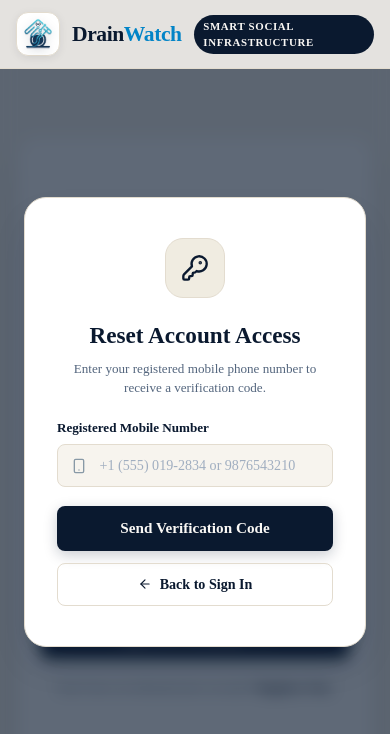
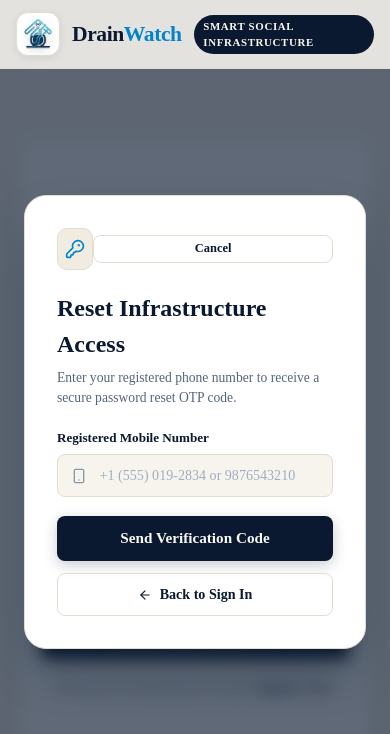
Before and after one commit to JiyaDarshini/DrainWatch, a React (Vite) app: page / in a window 390 px wide. Both pictures are taken after a click on the button "Forgot Password?". Shown: the top 734 px of the page. Built offline with nearby package versions, Linux system fonts and the light colour scheme; the HTML template or start-up script is replaced by a standard one.

Commit message:
Auto-redirect to dashboard on auth completion and remove pre-filled phone number placeholders

```diff
--- a/src/components/AuthModal.jsx
+++ b/src/components/AuthModal.jsx
@@ -21,6 +21,7 @@ import {
 import OtpVerification from './OtpVerification';
 import ForgotPasswordModal from './ForgotPasswordModal';
 import DrainWatchLogo from './DrainWatchLogo';
+import { safeJson } from '../utils/api';
 
 export default function AuthModal({ onAuthSuccess }) {
   const [activeTab, setActiveTab] = useState('login'); // 'login' | 'register'
@@ -29,7 +30,7 @@ export default function AuthModal({ onAuthSuccess }) {
   const [loginIdentifier, setLoginIdentifier] = useState('');
   const [loginPassword, setLoginPassword] = useState('');
   const [showLoginPassword, setShowLoginPassword] = useState(false);
-  const [rememberMe, setRememberMe] = useState(true);
+  const [rememberMe, setRememberMe] = useState(false);
 
   // Register fields
   const [fullName, setFullName] = useState('');
@@ -113,10 +114,10 @@ export default function AuthModal({ onAuthSuccess }) {
         }),
       });
 
-      const data = await res.json();
+      const data = await safeJson(res);
 
       if (!res.ok || !data.success) {
-        throw new Error(data.message || 'Login failed');
+        throw new Error(data.message || 'Login failed. Please verify credentials.');
       }
 
       setSuccessMsg(data.message || 'Login successful!');
@@ -176,7 +177,7 @@ export default function AuthModal({ onAuthSuccess }) {
         }),
       });
 
-      const data = await res.json();
+      const data = await safeJson(res);
 
       if (!res.ok || !data.success) {
         throw new Error(data.message || 'Registration failed');
@@ -306,7 +307,7 @@ export default function AuthModal({ onAuthSuccess }) {
 
           {/* SIGN IN FORM */}
           {activeTab === 'login' ? (
-            <form onSubmit={handleLoginSubmit}>
+            <form onSubmit={handleLoginSubmit} autoComplete="off">
               <div className="form-group">
                 <label className="form-label">Email or Phone Number</label>
                 <div className="input-container">
@@ -316,9 +317,10 @@ export default function AuthModal({ onAuthSuccess }) {
                   <input
                     type="text"
                     className="input-field"
-                    placeholder="officer@city.gov or +1 (555) 019-2834"
+                    placeholder="Enter email or mobile number"
                     value={loginIdentifier}
                     onChange={(e) => setLoginIdentifier(e.target.value)}
+                    autoComplete="off"
                     required
                   />
                 </div>
@@ -343,9 +345,10 @@ export default function AuthModal({ onAuthSuccess }) {
                   <input
                     type={showLoginPassword ? 'text' : 'password'}
                     className="input-field"
-                    placeholder="••••••••••••"
+                    placeholder="Enter your password"
                     value={loginPassword}
                     onChange={(e) => setLoginPassword(e.target.value)}
+                    autoComplete="new-password"
                     required
                   />
                   <button
@@ -443,7 +446,7 @@ export default function AuthModal({ onAuthSuccess }) {
                     <input
                       type="tel"
                       className="input-field"
-                      placeholder="9876543210"
+                      placeholder="Enter 10-digit mobile number"
                       value={registerPhone}
                       onChange={(e) => setRegisterPhone(e.target.value)}
                       autoComplete="off"
@@ -586,10 +589,14 @@ export default function AuthModal({ onAuthSuccess }) {
       {showForgotPassword && (
         <ForgotPasswordModal
           onClose={() => setShowForgotPassword(false)}
-          onSuccess={() => {
+          onSuccess={(resetUser, resetToken) => {
             setShowForgotPassword(false);
-            setActiveTab('login');
-            setSuccessMsg('Password reset! Please log in with your updated password.');
+            if (resetUser && onAuthSuccess) {
+              onAuthSuccess(resetUser, resetToken);
+            } else {
+              setActiveTab('login');
+              setSuccessMsg('Password reset! Please log in with your updated password.');
+            }
           }}
         />
       )}
--- a/src/components/ForgotPasswordModal.jsx
+++ b/src/components/ForgotPasswordModal.jsx
@@ -1,5 +1,6 @@
 import React, { useState } from 'react';
 import { KeyRound, Smartphone, Lock, AlertCircle, CheckCircle, ArrowLeft, RefreshCw } from 'lucide-react';
+import { safeJson } from '../utils/api';
 
 export default function ForgotPasswordModal({ onClose, onSuccess }) {
   const [step, setStep] = useState(1); // 1 = Enter phone, 2 = Enter OTP and new password
@@ -28,7 +29,7 @@ export default function ForgotPasswordModal({ onClose, onSuccess }) {
         headers: { 'Content-Type': 'application/json' },
         body: JSON.stringify({ phone }),
       });
-      const data = await res.json();
+      const data = await safeJson(res);
       if (!res.ok || !data.success) {
         throw new Error(data.message || 'Failed to dispatch reset OTP');
       }
@@ -70,15 +71,18 @@ export default function ForgotPasswordModal({ onClose, onSuccess }) {
         body: JSON.stringify({ phone, otp, newPassword, confirmNewPassword }),
       });
 
-      const data = await res.json();
+      const data = await safeJson(res);
       if (!res.ok || !data.success) {
         throw new Error(data.message || 'Failed to reset password');
       }
 
-      setSuccessMsg('Password reset successful! You can now log in.');
+      setSuccessMsg(data.message || 'Password reset successful! Opening Dashboard...');
+      if (data.token) {
+        localStorage.setItem('drainwatch_token', data.token);
+      }
       setTimeout(() => {
-        onSuccess();
-      }, 1500);
+        onSuccess(data.user, data.token);
+      }, 900);
     } catch (err) {
       setErrorMsg(err.message || 'Error updating password');
     } finally {
@@ -97,31 +101,61 @@ export default function ForgotPasswordModal({ onClose, onSuccess }) {
       justifyContent: 'center',
       zIndex: 100,
       padding: '1.5rem',
+      animation: 'fadeIn 0.2s ease-out'
     }}>
-      <div className="otp-card" style={{ width: '100%', maxWidth: '440px', position: 'relative' }}>
-        <div className="otp-icon-wrap">
-          <KeyRound size={28} />
+      <div style={{
+        background: '#FFFFFF',
+        borderRadius: 'var(--radius-lg)',
+        width: '100%',
+        maxWidth: '440px',
+        padding: '2rem',
+        boxShadow: '0 25px 50px -12px rgba(10, 25, 47, 0.35)',
+        border: '1px solid var(--border-beige)',
+        position: 'relative'
+      }}>
+        <div style={{ display: 'flex', alignItems: 'center', justifyContent: 'space-between', marginBottom: '1.25rem' }}>
+          <div style={{
+            width: '42px',
+            height: '42px',
+            borderRadius: '10px',
+            background: 'var(--bg-secondary)',
+            color: 'var(--water-cyan)',
+            display: 'flex',
+            alignItems: 'center',
+            justifyContent: 'center',
+            border: '1px solid var(--border-beige)'
+          }}>
+            <KeyRound size={20} />
+          </div>
+          <button
+            type="button"
+            onClick={onClose}
+            className="btn-secondary-outline"
+            style={{ padding: '0.35rem 0.75rem', fontSize: '0.78rem' }}
+          >
+            Cancel
+          </button>
         </div>
 
-        <h3 style={{ fontFamily: 'var(--font-display)', fontSize: '1.45rem', fontWeight: 700, color: 'var(--navy-900)', marginBottom: '0.35rem' }}>
-          Reset Account Access
-        </h3>
-        <p style={{ fontSize: '0.82rem', color: 'var(--text-muted)', marginBottom: '1.25rem' }}>
+        <h2 style={{ fontFamily: 'var(--font-display)', fontSize: '1.5rem', fontWeight: 700, color: 'var(--navy-900)', marginBottom: '0.35rem' }}>
+          {step === 1 ? 'Reset Infrastructure Access' : 'Set New Password'}
+        </h2>
+        <p style={{ fontSize: '0.85rem', color: 'var(--text-muted)', marginBottom: '1.25rem' }}>
           {step === 1
-            ? 'Enter your registered mobile phone number to receive a verification code.'
+            ? 'Enter your registered phone number to receive a secure password reset OTP code.'
             : `Enter the code sent to ${phone} and set your new password.`}
         </p>
 
         {errorMsg && (
-          <div className="alert-banner error">
-            <AlertCircle size={16} style={{ flexShrink: 0 }} />
+          <div className="alert-banner error" style={{ marginBottom: '1rem' }}>
+            <AlertCircle size={16} />
             <span>{errorMsg}</span>
           </div>
         )}
 
         {successMsg && (
-          <div className="alert-banner success">
-            <CheckCircle size={16} style={{ flexShrink: 0 }} />
+          <div className="alert-banner success" style={{ marginBottom: '1rem' }}>
+            <CheckCircle size={16} />
             <span>{successMsg}</span>
           </div>
         )}
--- a/src/components/OtpVerification.jsx
+++ b/src/components/OtpVerification.jsx
@@ -1,5 +1,6 @@
 import React, { useState, useEffect, useRef } from 'react';
 import { Smartphone, CheckCircle, RefreshCw, AlertCircle, ArrowLeft, ShieldCheck } from 'lucide-react';
+import { safeJson } from '../utils/api';
 
 export default function OtpVerification({ phone, onVerified, onCancel, initialDevOtp }) {
   const [otpValues, setOtpValues] = useState(['', '', '', '', '', '']);
@@ -51,12 +52,18 @@ export default function OtpVerification({ phone, onVerified, onCancel, initialDe
   const handlePaste = (e) => {
     e.preventDefault();
     const pastedData = e.clipboardData.getData('text').trim();
-    if (/^\d{6}$/.test(pastedData)) {
-      const digits = pastedData.split('');
-      setOtpValues(digits);
-      if (inputRefs.current[5]) {
-        inputRefs.current[5].focus();
-      }
+    if (!/^\d+$/.test(pastedData)) return;
+
+    const digits = pastedData.slice(0, 6).split('');
+    const newValues = [...otpValues];
+    digits.forEach((digit, idx) => {
+      if (idx < 6) newValues[idx] = digit;
+    });
+    setOtpValues(newValues);
+
+    const nextIndex = Math.min(digits.length, 5);
+    if (inputRefs.current[nextIndex]) {
+      inputRefs.current[nextIndex].focus();
     }
   };
 
@@ -67,16 +74,16 @@ export default function OtpVerification({ phone, onVerified, onCancel, initialDe
   };
 
   const handleVerify = async (e) => {
-    if (e) e.preventDefault();
+    e.preventDefault();
     const enteredOtp = otpValues.join('');
-
-    if (enteredOtp.length !== 6) {
-      setErrorMsg('Please enter all 6 digits of the OTP code.');
+    if (enteredOtp.length < 6) {
+      setErrorMsg('Please enter the complete 6-digit code');
       return;
     }
 
     setLoading(true);
     setErrorMsg('');
+    setSuccessMsg('');
 
     try {
       const res = await fetch('/api/auth/verify-otp', {
@@ -85,7 +92,7 @@ export default function OtpVerification({ phone, onVerified, onCancel, initialDe
         body: JSON.stringify({ phone, otp: enteredOtp }),
       });
 
-      const data = await res.json();
+      const data = await safeJson(res);
 
       if (!res.ok || !data.success) {
         throw new Error(data.message || 'OTP verification failed');
@@ -114,7 +121,7 @@ export default function OtpVerification({ phone, onVerified, onCancel, initialDe
         body: JSON.stringify({ phone }),
       });
 
-      const data = await res.json();
+      const data = await safeJson(res);
       if (!res.ok || !data.success) {
         throw new Error(data.message || 'Failed to resend OTP');
       }
```
Also changed, not shown: 1 other file (tests, documents, lock files or other folders).
